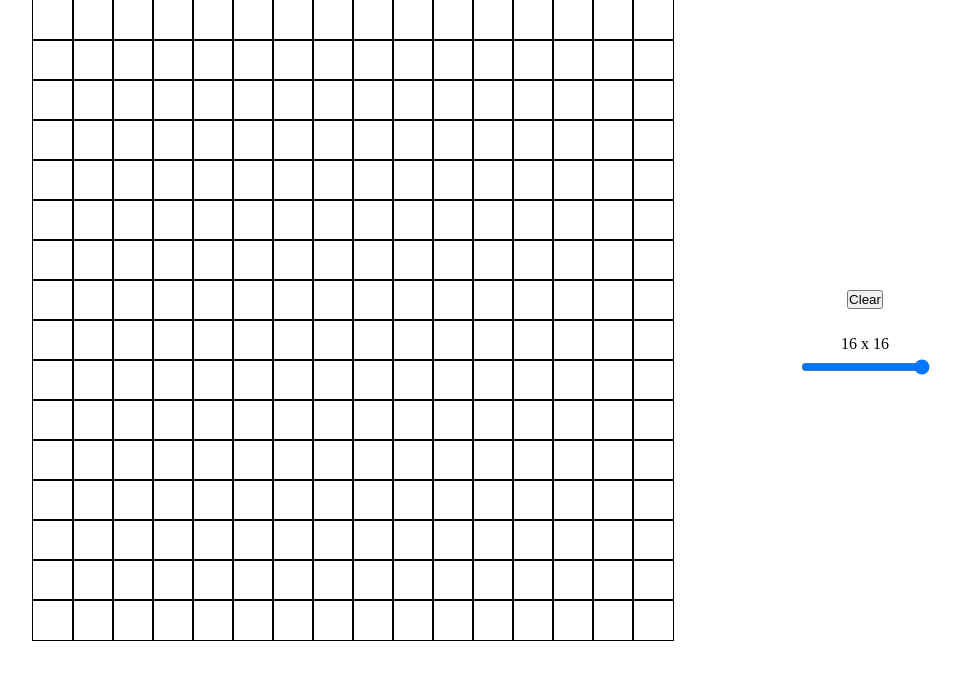
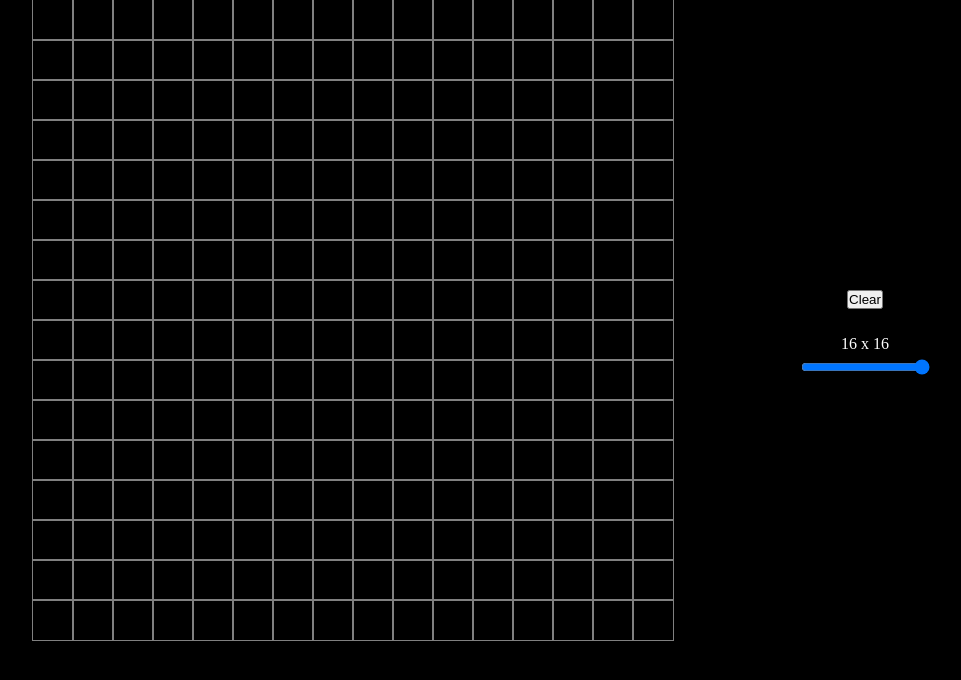
Before and after one commit to kyleyu23/Etch-a-Sketch, a plain HTML site: page index.html in a window 1280 px wide. Shown: the whole page, without its empty margins (159-1120 px from the left). Drawn offline with Linux system fonts and the light colour scheme.

Commit message:
update styles

```diff
--- a/styles.css
+++ b/styles.css
@@ -16,7 +16,7 @@
     height: 6.25%; */
     display: inline-block;
     line-height: normal;
-    outline: black 1px solid;
+    outline: grey 1px solid;
 }
 
 .hover {
@@ -28,6 +28,8 @@ body {
     justify-content: center;
     align-items: center;
     column-gap: 10vw;
+    background-color: black;
+    color: white;
 }
 
 .controls-container {
```
